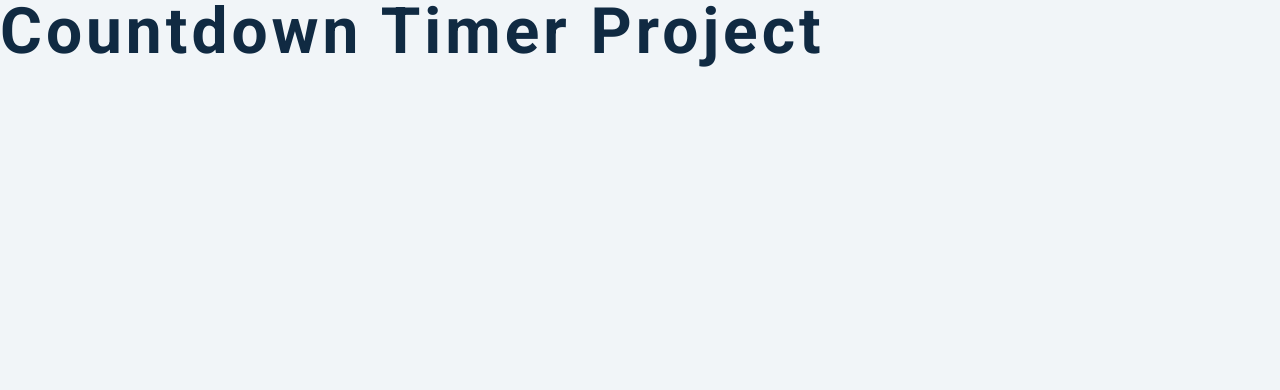
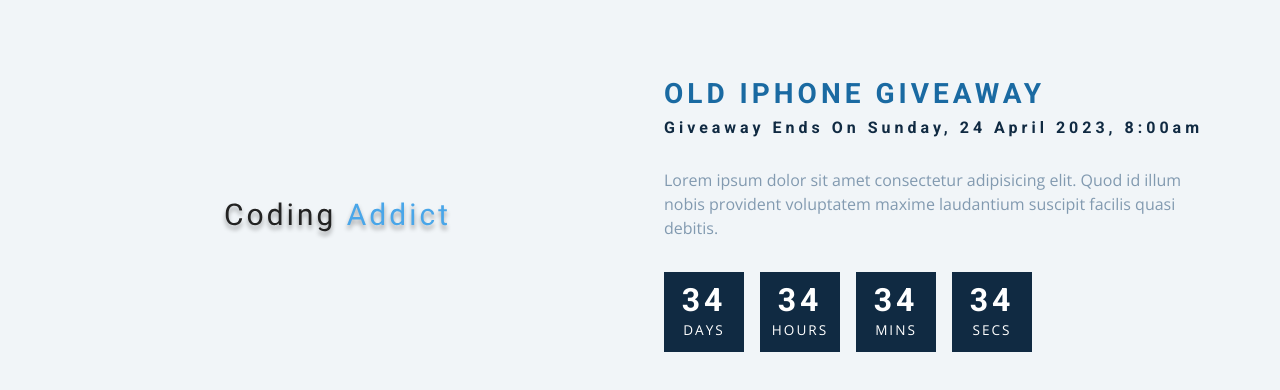
Before and after one commit to abdullahbinrowshan/12-countdown-timer, a plain HTML site: page index.html in a window 1280 px wide. Drawn offline with nearby package versions, Linux system fonts and the light colour scheme.

Commit message:
html is done

```diff
--- a/index.html
+++ b/index.html
@@ -1,5 +1,6 @@
 <!DOCTYPE html>
 <html lang="en">
+
 <head>
   <meta charset="UTF-8" />
   <meta name="viewport" content="width=device-width, initial-scale=1.0" />
@@ -8,9 +9,51 @@
   <!-- styles -->
   <link rel="stylesheet" href="styles.css" />
 </head>
+
 <body>
-    <h1>countdown timer project</h1>
+  <section class="section-center">
+    <article class="gift-img">
+      <img src="./logo.svg" alt="gift picture">
+    </article>
+    <article class="gift-info">
+      <h3>old iphone giveaway</h3>
+      <h4 class="giveaway">
+        giveaway ends on Sunday, 24 April 2023, 8:00am
+      </h4>
+      <p>
+        Lorem ipsum dolor sit amet consectetur adipisicing elit. Quod id illum nobis provident voluptatem maxime
+        laudantium suscipit facilis quasi debitis.
+      </p>
+      <div class="deadline">
+        <div class="deadline-format">
+          <div>
+            <h4 class="days">34</h4>
+            <span>days</span>
+          </div>
+        </div>
+        <div class="deadline-format">
+          <div>
+            <h4 class="hours">34</h4>
+            <span>hours</span>
+          </div>
+        </div>
+        <div class="deadline-format">
+          <div>
+            <h4 class="mins">34</h4>
+            <span>mins</span>
+          </div>
+        </div>
+        <div class="deadline-format">
+          <div>
+            <h4 class="secs">34</h4>
+            <span>secs</span>
+          </div>
+        </div>
+      </div>
+    </article>
+  </section>
   <!-- javascript -->
   <script src="app.js"></script>
 </body>
+
 </html>
```
Also changed, not shown: app.js (line endings or trailing spaces). Lines whose indentation alone changed are shown as unchanged.
